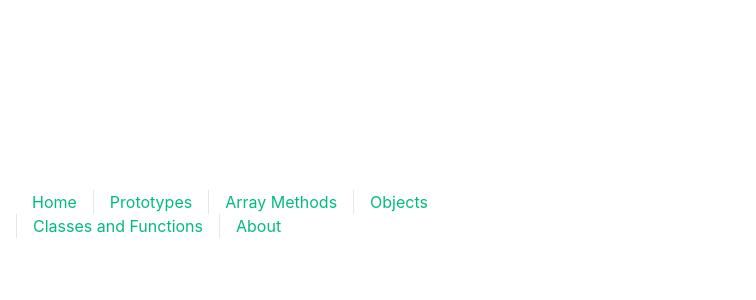
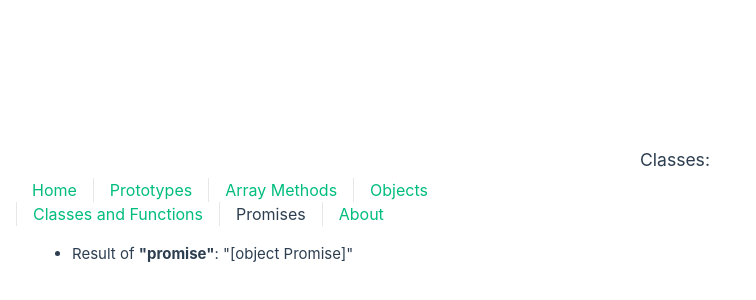
Before and after one commit to Bina288/js-research, a Vue app: page /promises in a window 1280 px wide. Shown: the part 194-494 px from the top of the page, without its empty margins (0-756 px from the left). Built offline with nearby package versions, Linux system fonts and the light colour scheme.

Commit message:
Prepare to study promises

```diff
--- a/src/App.vue
+++ b/src/App.vue
@@ -11,6 +11,7 @@ import { RouterLink, RouterView } from 'vue-router'
         <RouterLink to="/arrayMethods">Array Methods</RouterLink>
         <RouterLink to="/objects">Objects</RouterLink>
         <RouterLink to="/classes">Classes and Functions</RouterLink>
+        <RouterLink to="/promises">Promises</RouterLink>
         <RouterLink to="/about">About</RouterLink>
       </nav>
     </div>
--- /dev/null
+++ b/src/features/promises.js
@@ -0,0 +1,13 @@
+import safeToString from '@/composables/safeToString'
+
+let promise = new Promise(function (resolve, reject) {
+  setTimeout(() => resolve('done'), 3000)
+})
+console.log(promise)
+const result = {
+  promise,
+}
+
+export default {
+  result,
+}
--- a/src/router/index.js
+++ b/src/router/index.js
@@ -37,6 +37,11 @@ const router = createRouter({
       name: 'classes',
       component: () => import('../views/ClassesView.vue'),
     },
+    {
+      path: '/promises',
+      name: 'promises',
+      component: () => import('../views/PromiseView.vue'),
+    },
   ],
 })
 
--- /dev/null
+++ b/src/views/PromiseView.vue
@@ -0,0 +1,7 @@
+<template>
+  <view-component :result="promises.result">Classes:</view-component>
+</template>
+<script setup>
+import promises from '@/features/promises'
+import ViewComponent from '../components/ViewComponent.vue'
+</script>
```
